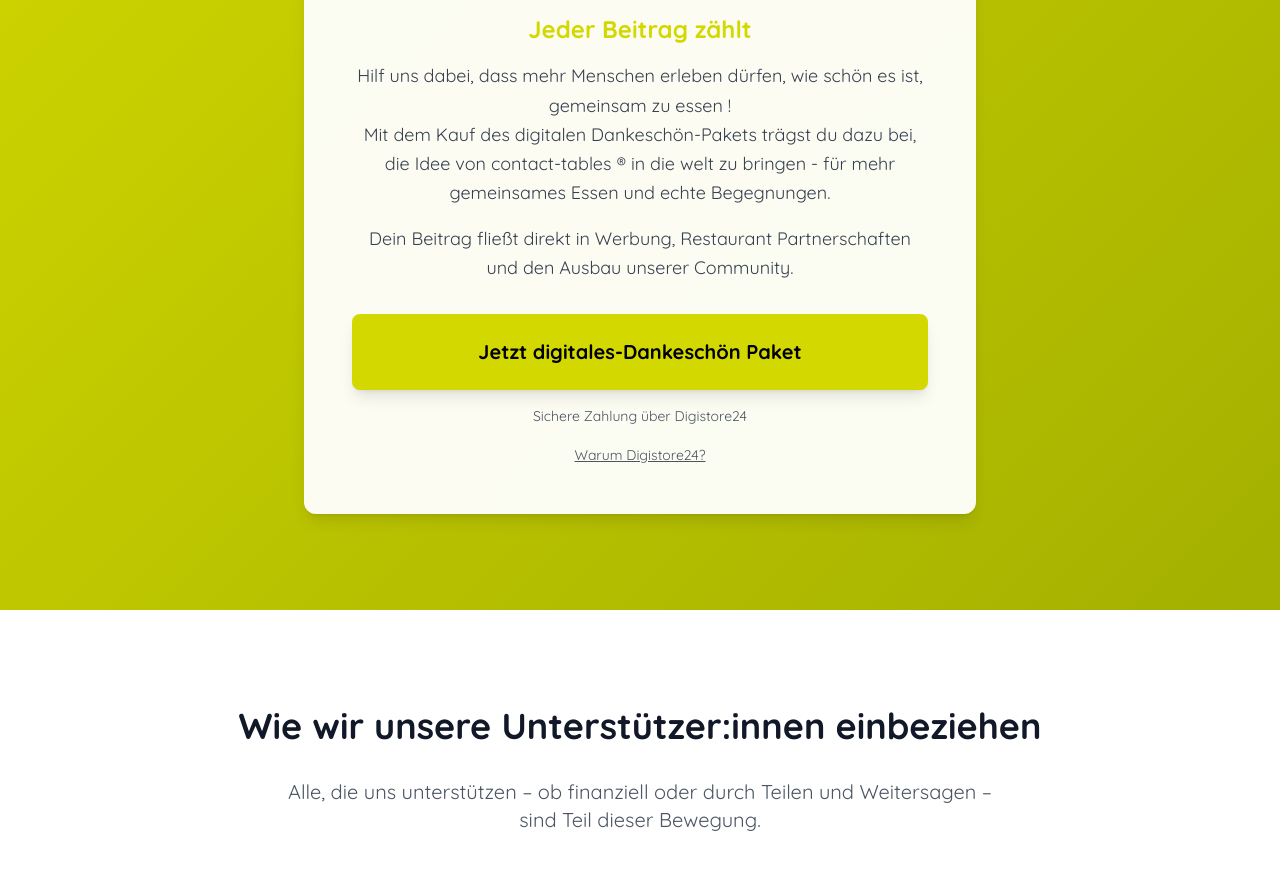
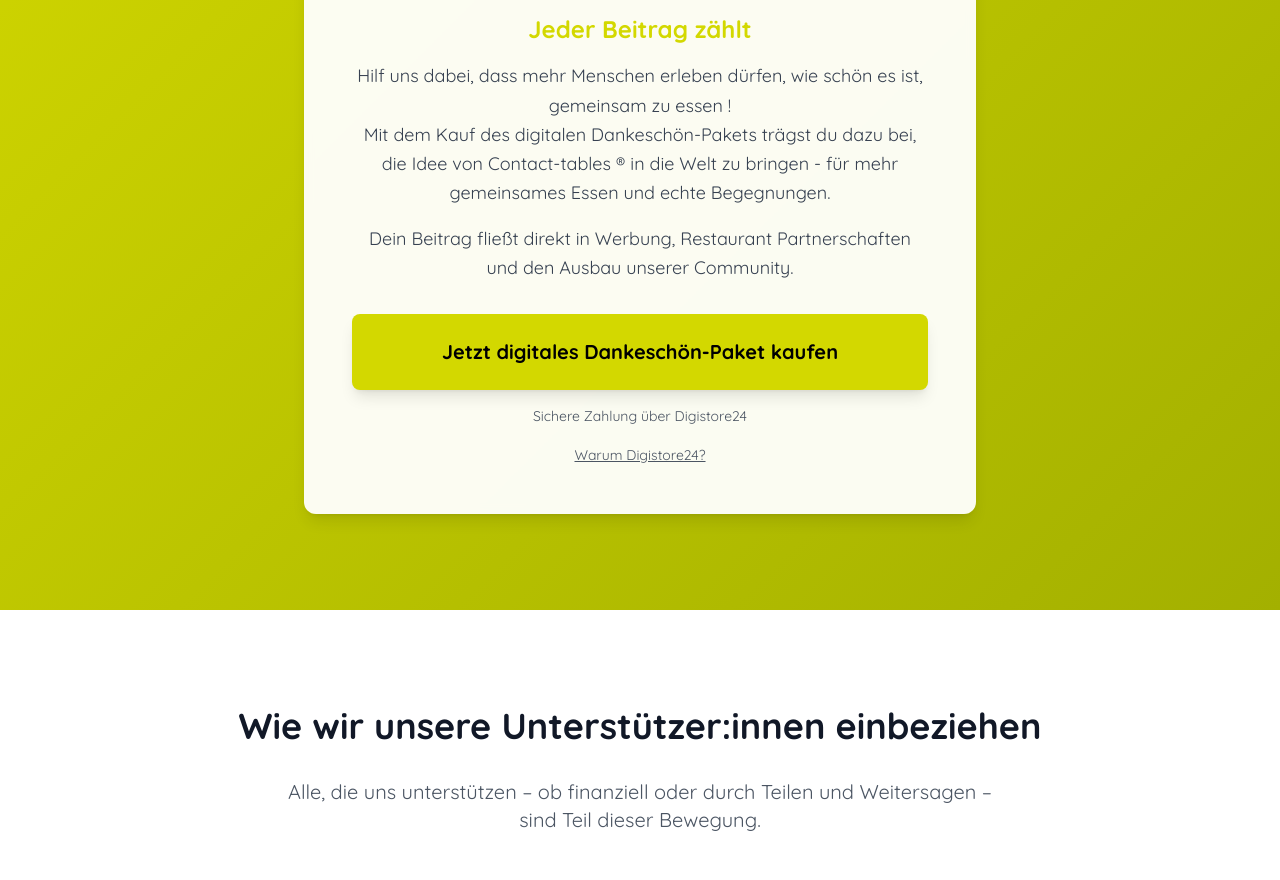
Before and after one commit to smc1992/fundraising-contact-tables, a React (Vite) app: page / in a window 1280 px wide. Shown: the part 4860-5740 px from the top of the page. Built offline with nearby package versions, Linux system fonts and the light colour scheme.

Commit message:
Capitalize 'Welt' and 'Contact-tables' in CTA text

```diff
--- a/src/pages/home/page.tsx
+++ b/src/pages/home/page.tsx
@@ -316,7 +316,7 @@ const HomePage: React.FC = () => {
                   Hilf uns dabei, dass mehr Menschen erleben dürfen, wie schön es ist, gemeinsam zu essen !
                 </p>
                 <p className="text-lg text-gray-700 leading-relaxed mb-4">
-                  Mit dem Kauf des digitalen Dankeschön-Pakets trägst du dazu bei, die Idee von contact-tables ® in die welt zu bringen - für mehr gemeinsames Essen und echte Begegnungen.
+                  Mit dem Kauf des digitalen Dankeschön-Pakets trägst du dazu bei, die Idee von Contact-tables ® in die Welt zu bringen - für mehr gemeinsames Essen und echte Begegnungen.
                 </p>
                 <p className="text-lg text-gray-700 leading-relaxed">
                   Dein Beitrag fließt direkt in Werbung, Restaurant Partnerschaften und den Ausbau unserer Community.
@@ -330,7 +330,7 @@ const HomePage: React.FC = () => {
                 onMouseEnter={(e) => e.currentTarget.style.backgroundColor = '#b8c100'}
                 onMouseLeave={(e) => e.currentTarget.style.backgroundColor = '#d3d800'}
               >
-                Jetzt digitales-Dankeschön Paket
+                Jetzt digitales Dankeschön-Paket kaufen
               </button>
 
               <p className="text-sm text-gray-600 mt-4">
```
